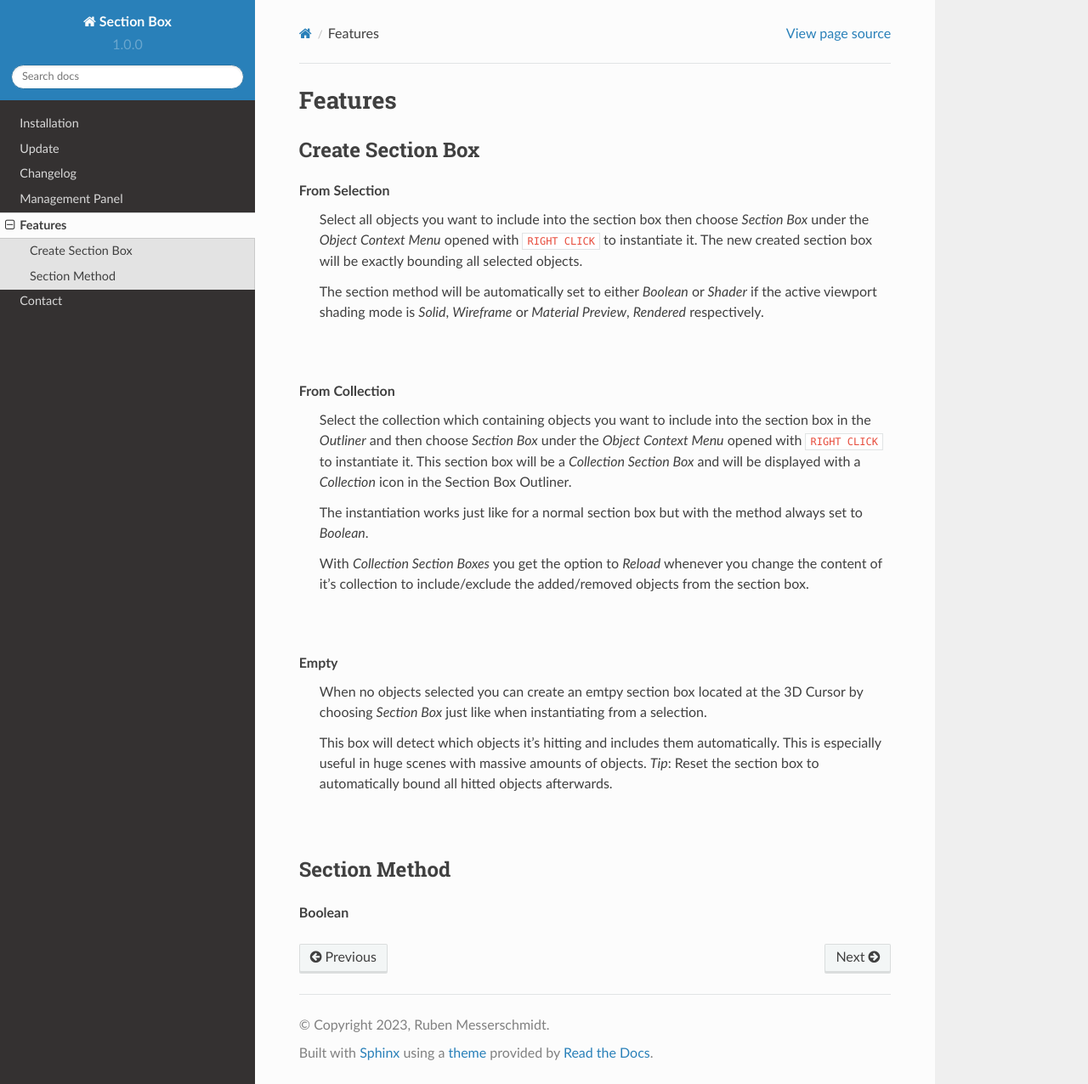
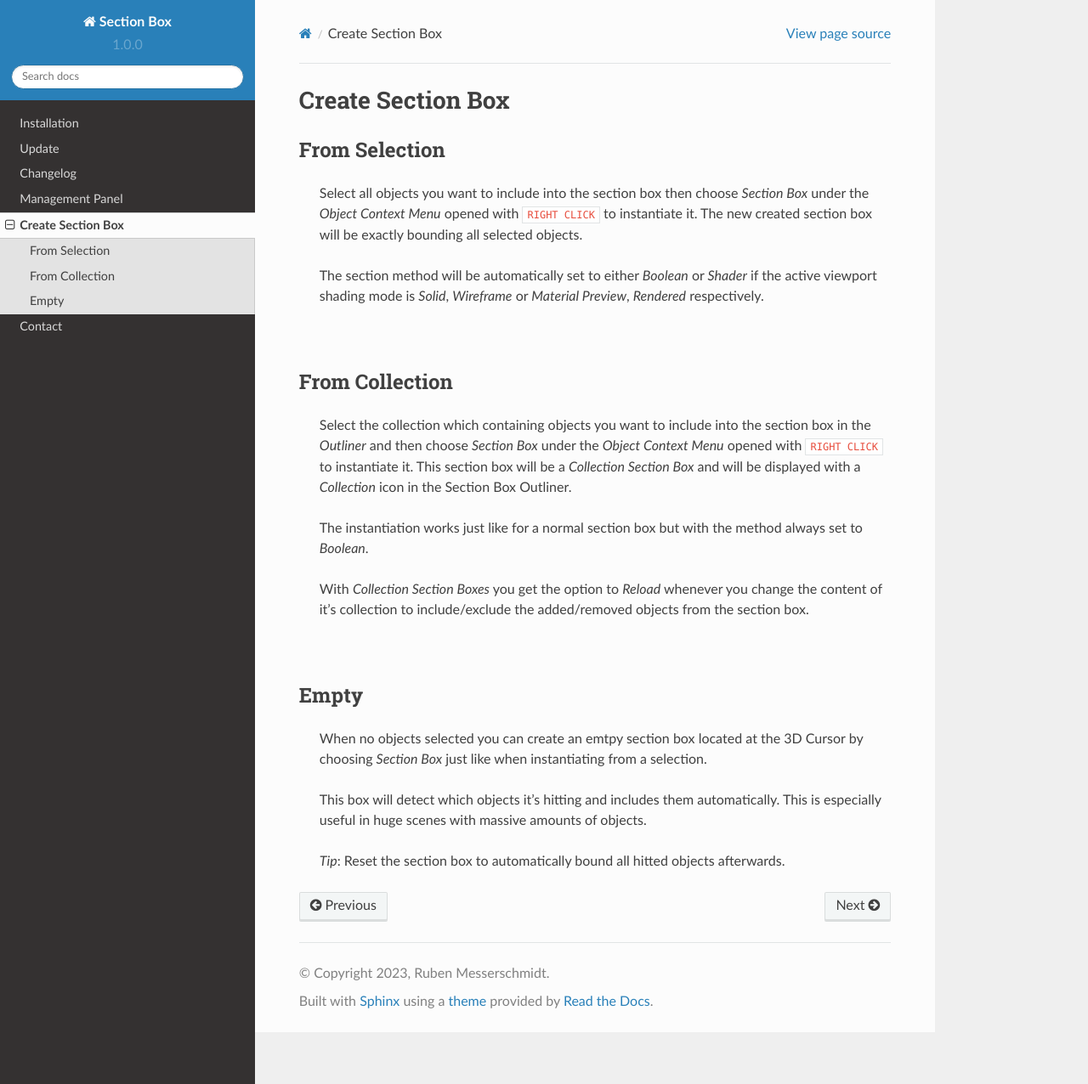
Before and after one commit to rubenmesserschmidt/Section-Box_docs, a Sphinx documentation site: the page built from docs/source/features.rst, in a window 1280 px wide and 1276 px high. Shown: the whole window at 85% size. Built offline with Sphinx 7.4.7 and the Read the Docs theme 2.0.0, drawn with Linux system fonts in a browser that asks for light colours.

Commit message:
added features

```diff
--- a/docs/source/features.rst
+++ b/docs/source/features.rst
@@ -1,18 +1,17 @@
-Features
-########
+Create Section Box
+##################
 
 
-Create Section Box
-******************
-
-**From Selection**
+From Selection
+**************
  Select all objects you want to include into the section box then choose *Section Box* under the *Object Context Menu* opened with ``RIGHT CLICK`` to instantiate it.
  The new created section box will be exactly bounding all selected objects.
 
  The section method will be automatically set to either *Boolean* or *Shader* if the active viewport shading mode is *Solid*, *Wireframe* or *Material Preview*, *Rendered* respectively.
 
 |
-**From Collection**
+From Collection
+***************
  Select the collection which containing objects you want to include into the section box in the *Outliner* and then choose *Section Box* under the *Object Context Menu* opened with ``RIGHT CLICK`` to instantiate it.
  This section box will be a *Collection Section Box* and will be displayed with a *Collection* icon in the :ref:`Section Box Outliner`.
 
@@ -21,15 +20,10 @@ Create Section Box
  With *Collection Section Boxes* you get the option to *Reload* whenever you change the content of it's collection to include/exclude the added/removed objects from the section box.
 
 |
-**Empty**
+Empty
+*****
  When no objects selected you can create an emtpy section box located at the 3D Cursor by choosing *Section Box* just like when instantiating from a selection.
 
  This box will detect which objects it's hitting and includes them automatically. This is especially useful in huge scenes with massive amounts of objects.
+
  *Tip*: :ref:`Reset` the section box to automatically bound all hitted objects afterwards.
-
-
-|
-Section Method
-**************
-
-**Boolean**
```
